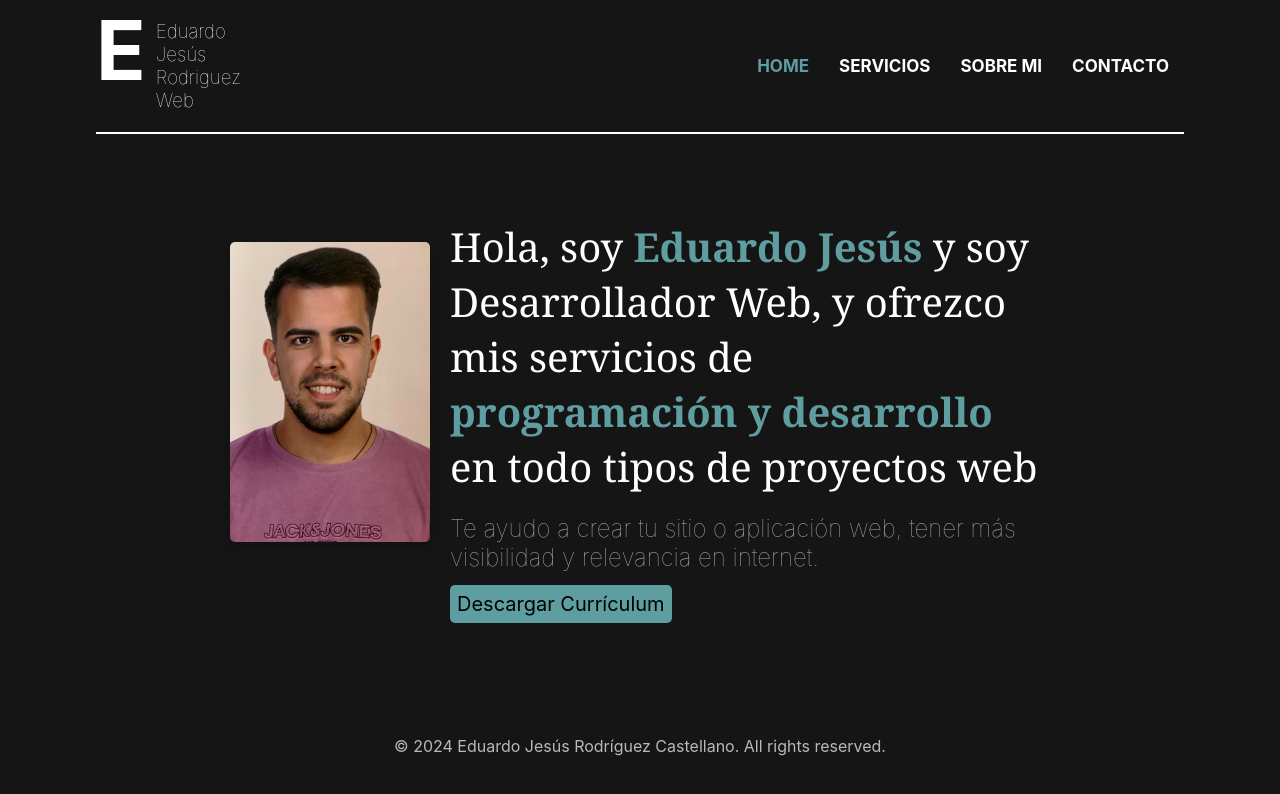
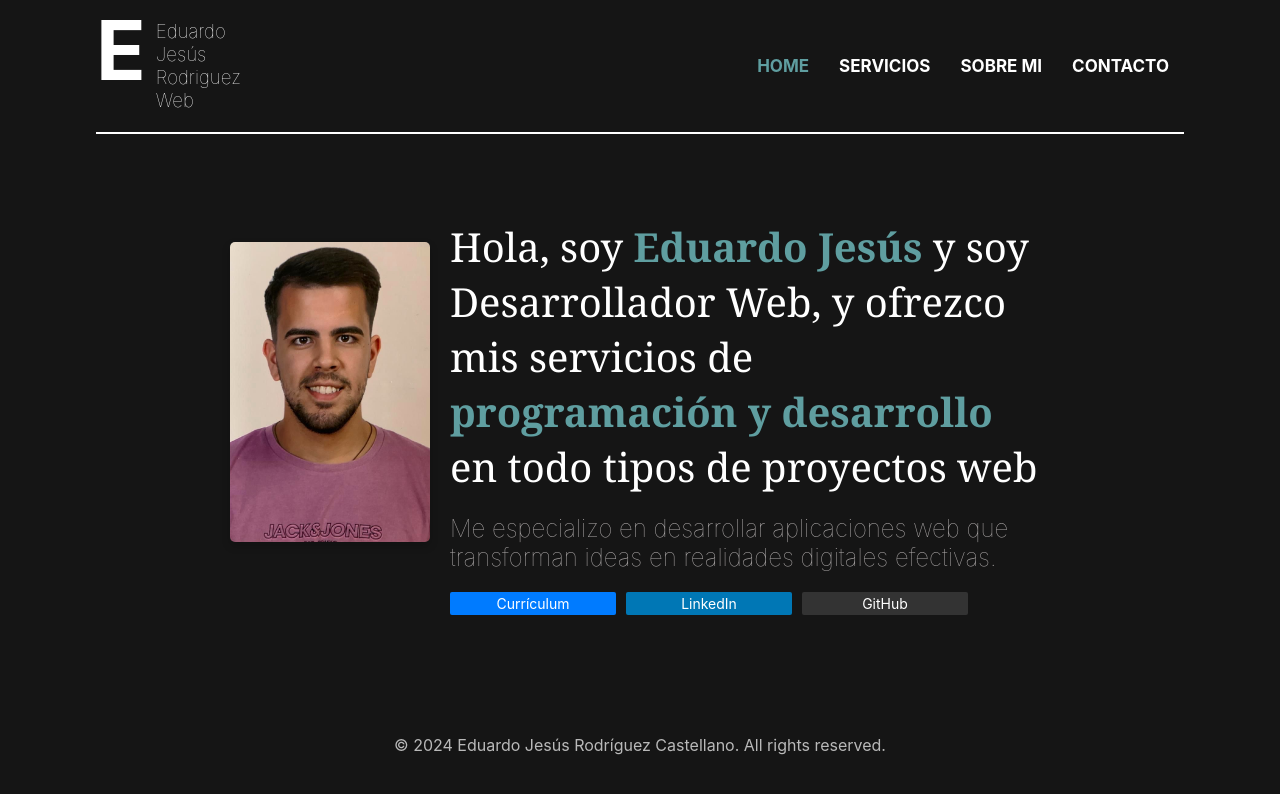
Before and after one commit to Foredux/Portafolios, a React (Create React App) app: page /inicio in a window 1280 px wide. Shown: the top 794 px of the page. Built offline with nearby package versions, Linux system fonts and the light colour scheme.

Commit message:
Cambios en css

```diff
--- a/src/components/inicio.js
+++ b/src/components/inicio.js
@@ -17,17 +17,36 @@ export const Inicio = () => {
             proyectos web
           </h1>
           <h2>
-            Te ayudo a crear tu sitio o aplicación web, tener más visibilidad y
-            relevancia en internet.
+            Me especializo en desarrollar aplicaciones web que transforman ideas
+            en realidades digitales efectivas.
           </h2>
+
+          <div className="button-container">
             <a
               href="/CV_Eduardo_Rodriguez_Castellano.pdf"
               download
               target="_blank"
-            className="download-btn"
+              className="btn btn-download"
             >
-            Descargar Currículum
+              Currículum
             </a>
+            <a
+              href="https://www.linkedin.com/in/eduardo-jes%C3%BAs-rodr%C3%ADguez-castellano-aa791820b/"
+              target="_blank"
+              rel="noopener noreferrer"
+              className="btn btn-linkedin"
+            >
+              LinkedIn
+            </a>
+            <a
+              href="https://github.com/Foredux"
+              target="_blank"
+              rel="noopener noreferrer"
+              className="btn btn-github"
+            >
+              GitHub
+            </a>
+          </div>
         </div>
       </div>
     </div>
--- a/src/index.css
+++ b/src/index.css
@@ -199,18 +199,40 @@ code {
   font-weight: lighter;
 }
 
-.home a {
-  padding: 7px;
-  border-radius: 5px;
-  background-color: #5f9ea0;
-  text-decoration: none;
-  font-size: 20px;
-  color: rgb(0, 0, 0);
-  transition: all 300ms;
+.button-container {
+  display: flex;
+  gap: 10px;
+  margin-top: 20px;
 }
 
-.home a:hover {
-  background-color: rgb(255, 255, 255);
+.btn {
+  display: grid;
+  padding: 3px 8px;
+  text-align: center;
+  font-size: 14px;
+  border-radius: 2px;
+  width: 150px;
+  text-decoration: none;
+  transition: background-color 0.3s ease;
+}
+
+.btn-download {
+  background-color: #007bff;
+  color: white;
+}
+
+.btn-linkedin {
+  background-color: #0077b5;
+  color: white;
+}
+
+.btn-github {
+  background-color: #333;
+  color: white;
+}
+
+.btn:hover {
+  filter: brightness(90%);
 }
 
 /* Nuevos estilos para la imagen y el layout */
@@ -253,9 +275,10 @@ code {
 
 /* contacto.css */
 .contact-container {
-  max-width: 500px;
+  max-width: 400px;
+  height: 480px;
   margin: 20px auto;
-  padding: 30px;
+  padding: 20px;
   background-color: #5f9ea0;
   border-radius: 2px;
   box-shadow: 0 4px 10px rgba(0, 0, 0, 0.2);
@@ -263,8 +286,9 @@ code {
 
 .contact-title {
   font-size: 2em;
-  font-weight: 600;
+  font-weight: lighter;
   text-align: center;
+
   color: #000000;
   margin-bottom: 40px;
 }
@@ -389,8 +413,8 @@ code {
   flex-wrap: wrap;
   justify-content: center;
   padding: 30px;
-  background-color: #eef2f3;
-  border-radius: 12px;
+  background-color: #829296;
+  border-radius: 2px;
   box-shadow: 0 6px 15px rgba(0, 0, 0, 0.2);
   margin: 20px auto;
   max-width: 900px;
```
Lines whose indentation alone changed are shown as unchanged.
